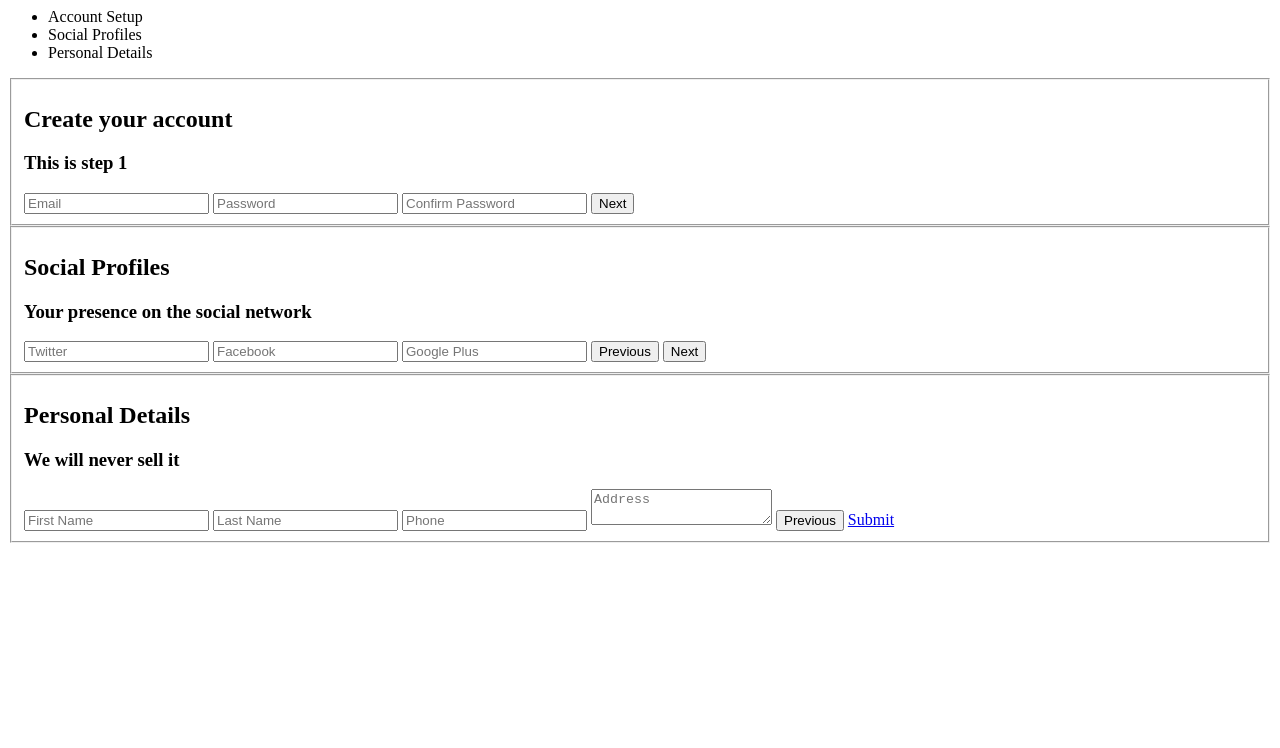
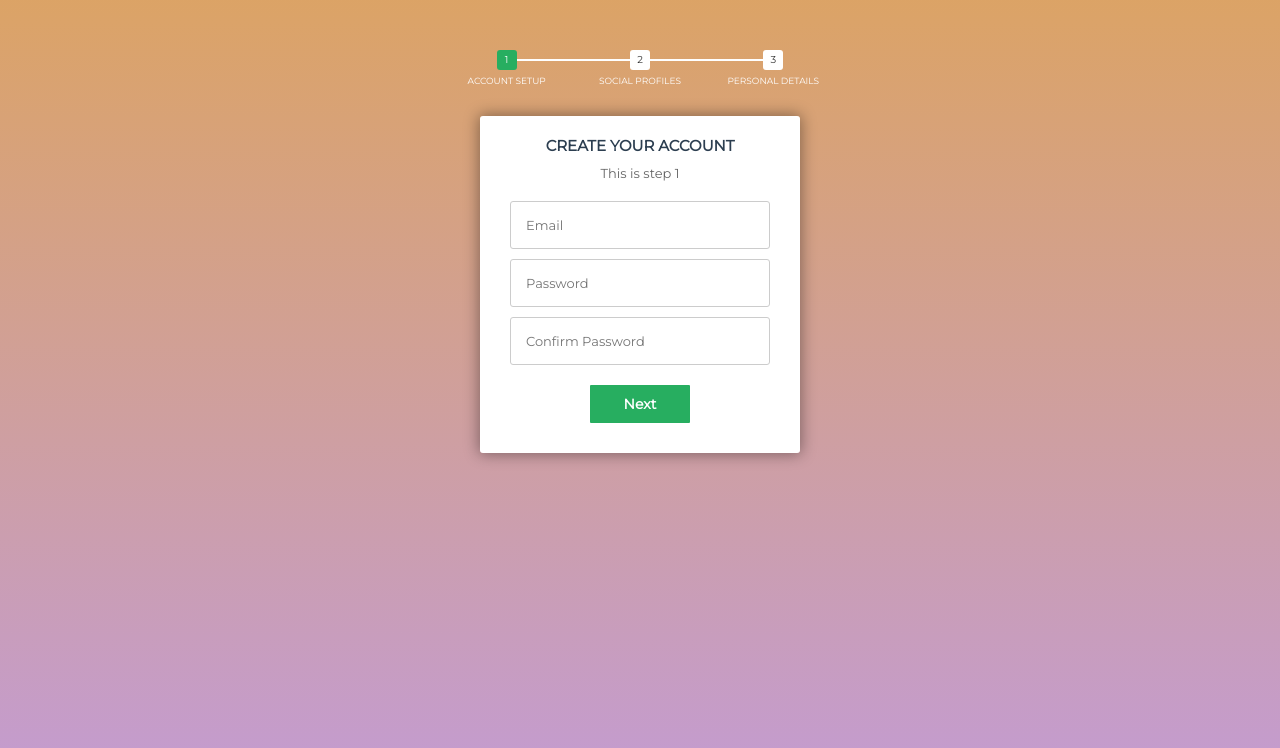
Before and after one commit to vitalik123452/spotifycloud, a plain HTML site: page register.html in a window 1280 px wide. Drawn offline with Linux system fonts and the light colour scheme.

Commit message:
edit file

```diff
--- a/register.html
+++ b/register.html
@@ -1,7 +1,7 @@
 <!-- multistep form -->
 
 <head>
-    <link rel="stylesheet" src="style.refister.css">
+    <link rel="stylesheet" href="style.refister.css">
 </head>
 <form id="msform">
     <!-- progressbar -->
```
